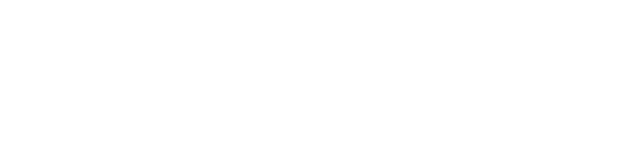
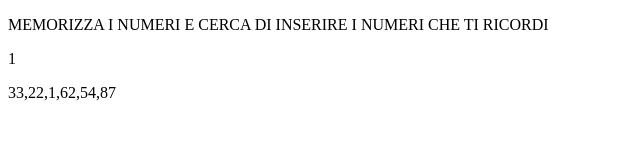
Before and after one commit to anto-iorfida/js-simon, a plain HTML site: page index.html in a window 1280 px wide. Shown: the whole page, without its empty margins (0-640 px from the left). Drawn offline with Linux system fonts and the light colour scheme.

Commit message:
feat add cowtdown

```diff
--- a/index.html
+++ b/index.html
@@ -6,6 +6,14 @@
    <title>Document</title>
 </head>
 <body>
+    <div>
+        <p>MEMORIZZA I NUMERI E CERCA DI INSERIRE I NUMERI CHE TI RICORDI</p>
+
+    </div>
+    <div id="text"></div>
+    <div>
+        <p id="num-game"></p>
+    </div>
 
 <script type="text/javascript" src="js/script.js"></script>
 </body>
--- a/js/script.js
+++ b/js/script.js
@@ -2,3 +2,29 @@
 // Dopo 30 secondi i numeri scompaiono e l'utente deve inserire, uno alla volta,
 // i numeri che ha visto precedentemente, tramite il prompt().
 // Dopo che sono stati inseriti i 5 numeri, il software dice quanti e quali dei numeri da indovinare sono stati individuati.
+
+// creare un array da visualizzare in pagina e che scompare dopo 30 secondi
+const num = [33 , 22 , 1 ,62 , 54 , 87];
+// far digitare all'user i numeri che ha visualizzato
+// creare condizione che dice quanti numeri e quali numeri l'user ha indovinato
+
+const textContainer = document.querySelector('#text');
+const numGame = document.querySelector('#num-game')
+
+let timer = 6;
+textContainer.innerHTML = timer;
+
+const clock = setInterval(function() {
+    timer--;
+    textContainer.innerHTML = timer;
+    numGame.innerHTML = num;
+    if(timer == 0) {
+
+        clearInterval(clock);
+
+        textContainer.innerHTML = 'tempo scaduto';
+        numGame.innerHTML = '';
+        let numUser = parseInt(prompt('che numeri ti ricordi'));
+    }
+
+}, 1000);
```
